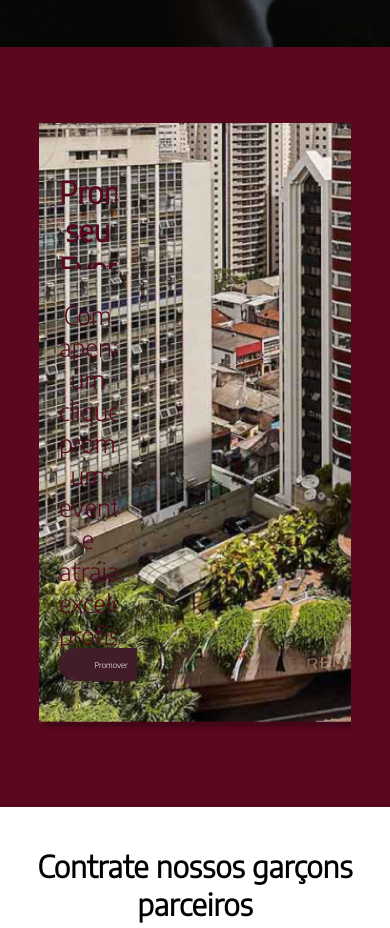
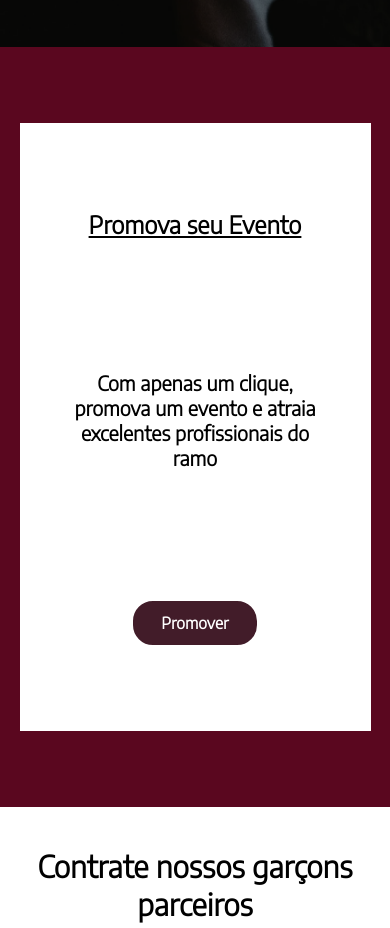
Before and after one commit to lucas-dos-santos-gomes/on-serveur, a plain HTML site: page home-enterprise.html in a window 390 px wide. Shown: the part 797-1725 px from the top of the page. Drawn offline with Linux system fonts and the light colour scheme; a web font is replaced by a local one.

Commit message:
Finalizando estilização da seção eventos da página de empresas

```diff
--- a/src/css/home-enterprise.css
+++ b/src/css/home-enterprise.css
@@ -114,9 +114,12 @@ html {
 
 .promover-evento {
    display: flex;
-   justify-items: center;
+   justify-content: end;
    background-image: url(../img/bg-evento.png);
    background-size: cover;
+   background-position-x: right;
+   padding: 0 3%;
+   box-sizing: border-box;
    width: 80%;
    height: 80%;
 }
@@ -124,10 +127,10 @@ html {
 .promover-evento_conteudo {
    display: flex;
    flex-direction: column;
-   justify-content: space-between;
+   justify-content: space-around;
    width: 25vw;
    height: 100%;
-   padding: 50px 20px;
+   padding: 20px 20px;
    box-sizing: border-box;
    text-align: center;
    color: var(--corDeFundo);
@@ -135,24 +138,25 @@ html {
 }
 
 .promover-evento_conteudo h2 {
-   font-size: 30px;
-   margin-bottom: 30px;
+   font-size: 3rem;
+   margin-bottom: 0;
 }
 
 .promover-evento_conteudo p:not(.botao-promover) {
-   font-size: 25px;
+   font-size: 2.5rem;
 }
 
 .botao-promover {
    display: inline-block;
-   width: 80px;
+   width: 100px;
    padding: 10px;
    text-align: center;
+   font-size: 2rem;
    border: 2px solid var(--corBotao);
    border-radius: 20px;
    background-color: var(--corBotao);
    color: #FFF;
-   margin: auto;
+   margin: 0 auto;
    cursor: pointer;
    transition: 200ms;
 }
@@ -161,6 +165,44 @@ html {
    transform: scale(1.1);
    background-color: #FFF;
    color: var(--corDeFundo);
+}
+
+@media screen and (min-width: 1300px) {
+   .promover-evento_conteudo {
+      justify-content: space-around;
+      padding: 70px 20px;
+   }
+   .promover-evento_conteudo h2 {
+      margin-bottom: 0;
+   }
+   .botao-promover {
+      margin: 0 auto;
+   }
+}
+
+@media screen and (max-width: 990px) {
+   .promover-evento {
+      padding: 0 50px;
+   }
+   .promover-evento_conteudo {
+      width: auto;
+      color: #000;
+   }
+   .promover-evento_conteudo h2 {
+      text-decoration: underline;
+   }
+   .promover-evento_conteudo p {
+      font-weight: bold;
+   }
+}
+
+@media screen and (max-width: 600px) {
+   .promover-evento {
+      background-image: none;
+      background-color: #FFF;
+      width: 90%;
+      padding: 0 20px;
+   }
 }
 
 .contratar {
```
